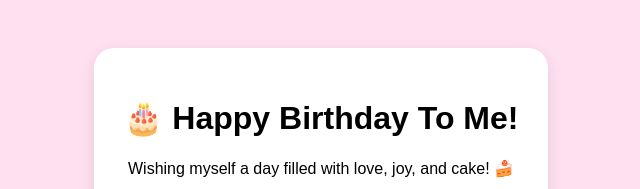
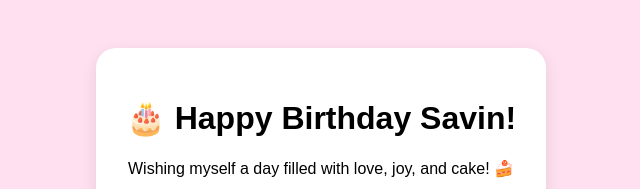
Before and after one commit to savinkhon/savinkhon.github.io, a plain HTML site: page index.html in a window 1280 px wide. Shown: the top 189 px of the page, without its empty margins (319-959 px from the left). Drawn offline with Linux system fonts and the light colour scheme.

Commit message:
Update index.html

```diff
--- a/index.html
+++ b/index.html
@@ -7,7 +7,7 @@
 </head>
 <body>
   <div class="card">
-    <h1>🎂 Happy Birthday To Me!</h1>
+    <h1>🎂 Happy Birthday Savin!</h1>
     <p>Wishing myself a day filled with love, joy, and cake! 🍰</p>
     <img src="https://media.giphy.com/media/l0MYt5jPR6QX5pnqM/giphy.gif" alt="Birthday gif" />
     <p>Love Yourself 💖</p>
```
